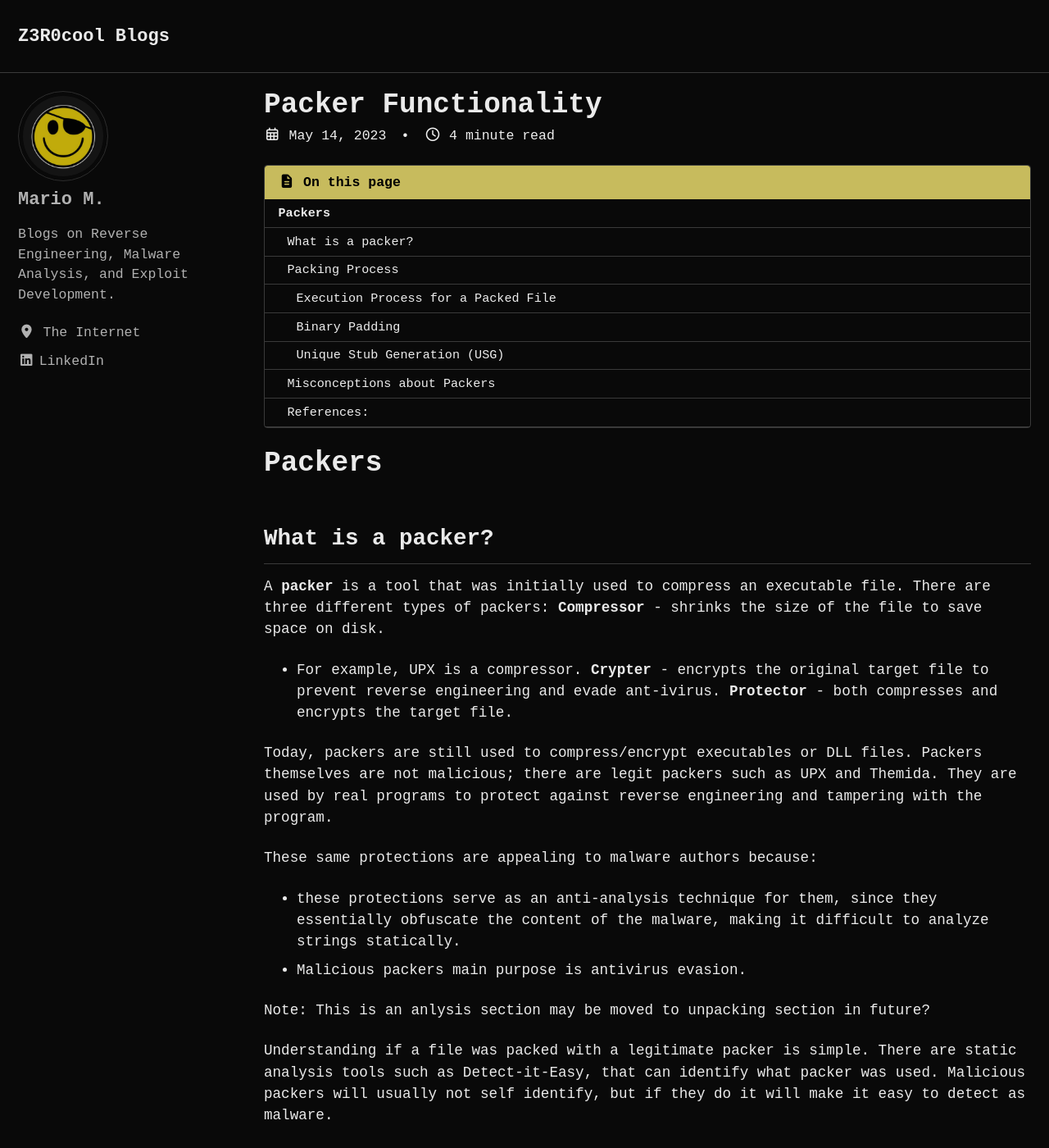
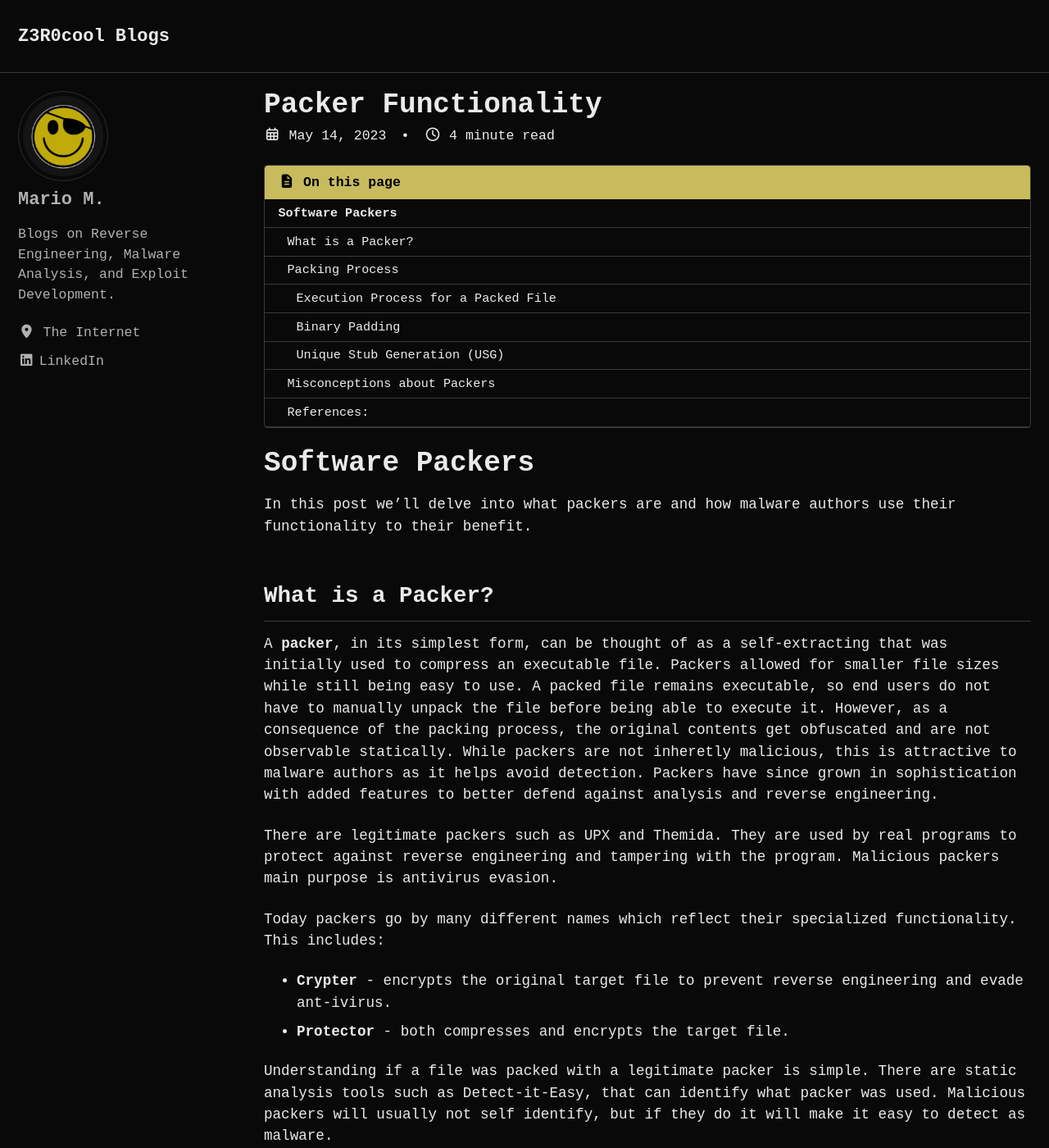
Before and after one commit to mariom3/mariom3.github.io, a Jekyll site: the page built from _posts/2023-05-14-packer-functionality.markdown, in a window 1280 px wide and 1400 px high. Shown: the whole window at 82% size. Built offline with Jekyll 4.4.1, drawn with Linux system fonts in a browser that asks for light colours; cached includes are drawn as plain includes.

Commit message:
Adding initial draft on packers

```diff
--- a/_posts/2023-05-14-packer-functionality.markdown
+++ b/_posts/2023-05-14-packer-functionality.markdown
@@ -8,23 +8,18 @@ author_profile: true
 classes: wide
 ---
 
-# Packers
+# Software Packers
+In this post we'll delve into what packers are and how malware authors use their functionality to their benefit.
+## What is a Packer?
 
-## What is a packer?
+A **packer**, in its simplest form, can be thought of as a self-extracting that was initially used to compress an executable file. Packers allowed for smaller file sizes while still being easy to use. A packed file remains executable, so end users do not have to manually unpack the file before being able to execute it. However, as a consequence of the packing process, the original contents get obfuscated and are not observable statically. While packers are not inheretly malicious, this is attractive to malware authors as it helps avoid detection. Packers have since grown in sophistication with added features to better defend against analysis and reverse engineering.
 
-A **packer** is a tool that was initially used to compress an executable file. There are three different types of packers:
-**Compressor** - shrinks the size of the file to save space on disk.
-- For example, UPX is a compressor.
-**Crypter** - encrypts the original target file to prevent reverse engineering and evade ant-ivirus.
-**Protector** - both compresses and encrypts the target file.
+There are legitimate packers such as UPX and Themida. They are used by real programs to protect against reverse engineering and tampering with the program.
+Malicious packers main purpose is antivirus evasion.
 
-Today, packers are still used to compress/encrypt executables or DLL files. Packers themselves are not malicious; there are legit packers such as UPX and Themida. They are used by real programs to protect against reverse engineering and tampering with the program.
-
-These same protections are appealing to malware authors because:
-- these protections serve as an anti-analysis technique for them, since they essentially obfuscate the content of the malware, making it difficult to analyze strings statically.
-- Malicious packers main purpose is antivirus evasion.
-
-Note: This is an anlysis section may be moved to unpacking section in future?
+Today packers go by many different names which reflect their specialized functionality. This includes:
+- **Crypter** - encrypts the original target file to prevent reverse engineering and evade ant-ivirus.
+- **Protector** - both compresses and encrypts the target file.
 
 Understanding if a file was packed with a legitimate packer is simple. There are static analysis tools such as Detect-it-Easy, that can identify what packer was used. Malicious packers will usually not self identify, but if they do it will make it easy to detect as malware.
 
```
